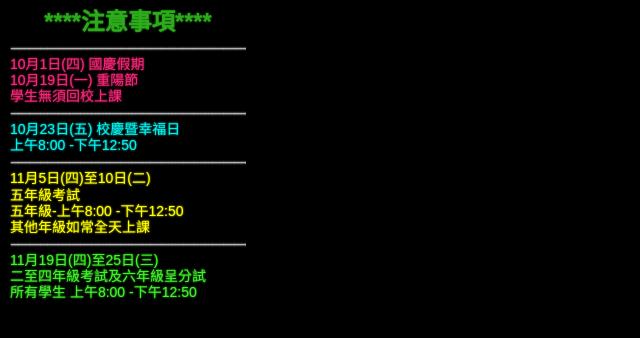
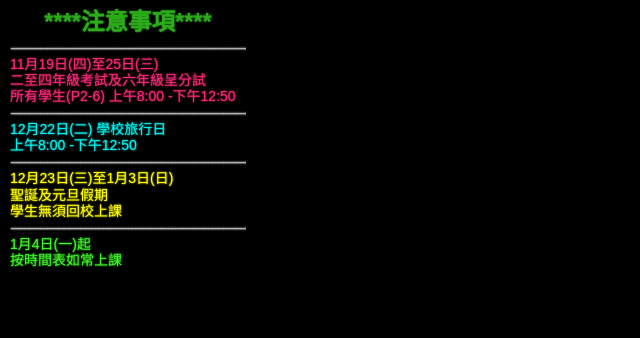
Before and after one commit to SSPKW/LED, a plain HTML site: page index.html in a window 1280 px wide. Shown: the whole page, without its empty margins (0-640 px from the left). Drawn offline with Linux system fonts and the light colour scheme.

Commit message:
Update index.html

```diff
--- a/index.html
+++ b/index.html
@@ -136,26 +136,26 @@
     <div class="content-wrapper">
         <h1>****注意事項****</h1>
         <p class="divider">---------------------------------------------------------------------------</p>
-          <p class="item1">10月1日(四) 國慶假期</p>
-      <p class="item1">10月19日(一) 重陽節 </p>
-        <p class="item1">學生無須回校上課</p>
+          <p class="item1">11月19日(四)至25日(三)</p>
+      <p class="item1"> 二至四年級考試及六年級呈分試</p>
+        <p class="item1"> 所有學生(P2-6) 上午8:00 -下午12:50</p>
 
         <p class="divider">---------------------------------------------------------------------------</p>
-        <p class="item2"> 10月23日(五) 校慶暨幸福日</p>
+        <p class="item2">12月22日(二) 學校旅行日</p>
        <p class="item2"> 上午8:00 -下午12:50</p>
  <p class="item2"> </p>
        <p class="item2"> </p>
         <p class="divider">---------------------------------------------------------------------------</p>
-        <p class="item3"> 11月5日(四)至10日(二)
+        <p class="item3"> 12月23日(三)至1月3日(日)
 
 </p>
-         <p class="item3"> 五年級考試</p>
-        <p class="item3"> 五年級-上午8:00 -下午12:50</p>
-        <p class="item3"> 其他年級如常全天上課</p>
+         <p class="item3"> 聖誕及元旦假期</p>
+        <p class="item3"> 學生無須回校上課</p>
+        <p class="item3"> </p>
         <p class="divider">---------------------------------------------------------------------------</p>
-        <p class="item4"> 11月19日(四)至25日(三)</p>
-        <p class="item4"> 二至四年級考試及六年級呈分試</p>
-        <p class="item4"> 所有學生 上午8:00 -下午12:50</p>
+        <p class="item4"> 1月4日(一)起</p>
+        <p class="item4"> 按時間表如常上課</p>
+        <p class="item4"> </p>
 
         <p class="item4" style="height: 20px;"></p>
     </div>
```
